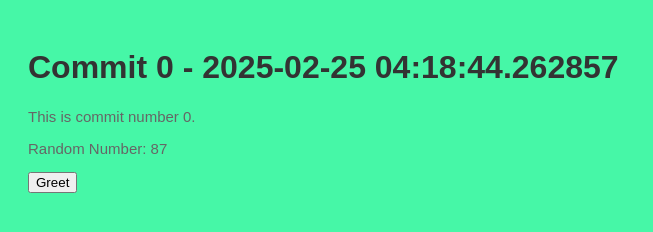
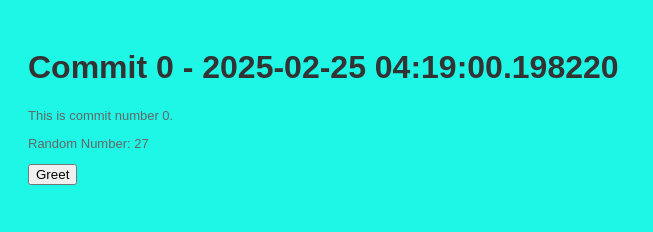
Before and after one commit to broilermares3/myrep-repo-20250225041831, a plain HTML site: page index.html in a window 1280 px wide. Shown: the whole page, without its empty margins (0-653 px from the left). Drawn offline with Linux system fonts and the light colour scheme.

Commit message:
📝 Commit 0 with HTML, CSS, and JS

```diff
--- a/index.html
+++ b/index.html
@@ -2,13 +2,13 @@
     <!DOCTYPE html>
     <html>
     <head>
-        <title>Commit 0 - 2025-02-25 04:18:44.262857</title>
+        <title>Commit 0 - 2025-02-25 04:19:00.198220</title>
         <link rel="stylesheet" href="style.css">
     </head>
     <body>
-        <h1>Commit 0 - 2025-02-25 04:18:44.262857</h1>
+        <h1>Commit 0 - 2025-02-25 04:19:00.198220</h1>
         <p>This is commit number 0.</p>
-        <p>Random Number: 87</p>
+        <p>Random Number: 27</p>
         <button onclick="greet()">Greet</button>
         <script src="script.js"></script>
     </body>
--- a/style.css
+++ b/style.css
@@ -1,7 +1,7 @@
 
     body {
         font-family: Arial, sans-serif;
-        background-color: #46f7a7;
+        background-color: #1ef6e6;
         padding: 20px;
     }
     h1 {
@@ -9,5 +9,5 @@
     }
     p {
         color: #666;
-        font-size: 15px;
+        font-size: 13px;
     }
```
